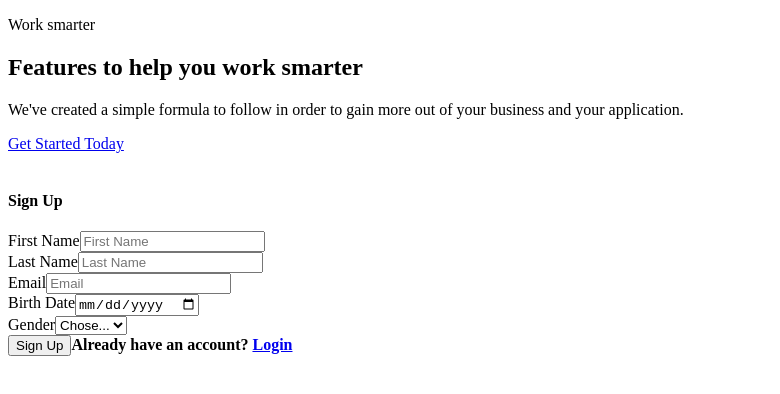
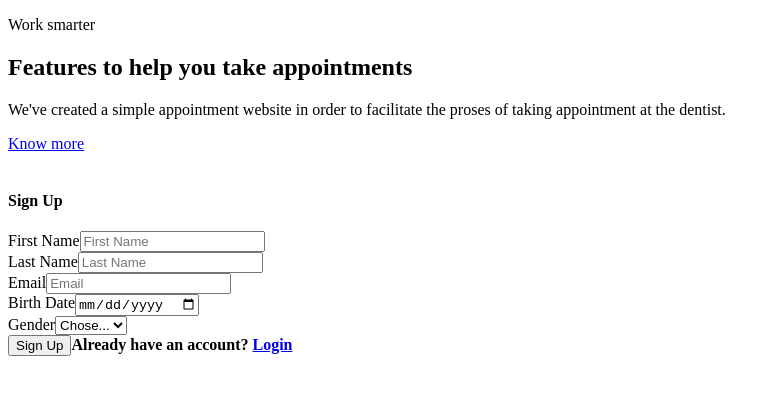
Before and after one commit to daalimouhcine/cabinet_dentaier, a React (Create React App) app in the folder Front/: page /register in a window 1280 px wide. Shown: the top 394 px of the page, without its empty margins (0-780 px from the left). Built offline with nearby package versions, Linux system fonts and the light colour scheme.

Commit message:
modify content

```diff
--- a/Front/src/components/authentication/register/Register.jsx
+++ b/Front/src/components/authentication/register/Register.jsx
@@ -17,11 +17,11 @@ const Register = () => {
                         <div className="flex flex-col items-start space-y-8 tracking-tight lg:max-w-3xl">
                             <div className="relative">
                                 <p className="mb-2 font-medium text-gray-700 uppercase">Work smarter</p>
-                                <h2 className="text-5xl font-bold text-gray-900 xl:text-6xl">Features to help you work smarter</h2>
+                                <h2 className="text-5xl font-bold text-gray-900 xl:text-6xl">Features to help you take appointments</h2>
                             </div>
-                            <p className="text-2xl text-gray-700">We've created a simple formula to follow in order to gain more out of your business and your application.</p>
-                            <a href="#_" className="inline-block px-8 py-5 text-xl font-medium text-center text-white transition duration-200 bg-blue-600 rounded-lg hover:bg-blue-700 ease">Get Started Today</a>
-                        </div>
+                            <p className="text-2xl text-gray-700">We've created a simple appointment website in order to facilitate the proses of taking appointment at the dentist.</p>
+                            {!isSubmitted ? (<a href="#_" className="inline-block px-8 py-5 text-xl font-medium text-center text-white transition duration-200 bg-blue-600 rounded-lg hover:bg-blue-700 ease">Know more</a>) : (<a href="/" className="inline-block px-8 py-5 text-xl font-medium text-center text-white transition duration-200 bg-blue-600 rounded-lg hover:bg-blue-700 ease">LogIn</a>)}
+                    </div>
                     </div>
                 </div>
                 {!isSubmitted ? <SignUp submitForm={submitForm} /> : <Success />}
```
